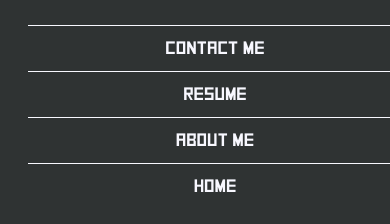
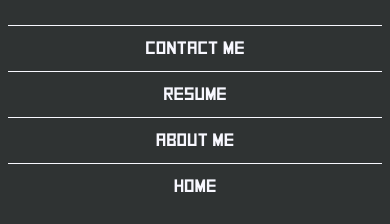
Before and after one commit to Maya-Rubins/portfolio, a website: page index.html in a window 390 px wide. Both pictures are taken after a click on the element 357 px from the left and 33 px from the top of the page. Shown: the part 81-305 px from the top of the page. Drawn offline with Linux system fonts and the light colour scheme; grey boxes are pictures that could not be loaded.

Commit message:
final responsive navbar

```diff
--- a/style.css
+++ b/style.css
@@ -13,6 +13,8 @@ body {
 
 .nav-list {
     list-style-type: none;
+    padding-inline-start: 0px;
+    width: 100%;
 }
 
 .nav-list .list-item {
@@ -55,6 +57,7 @@ body {
         text-align: center;
         padding-top: 10px;
         display: none;
+        padding-inline-start: 0px;
     }
     .nav-list .list-item {
         display: block;
```
